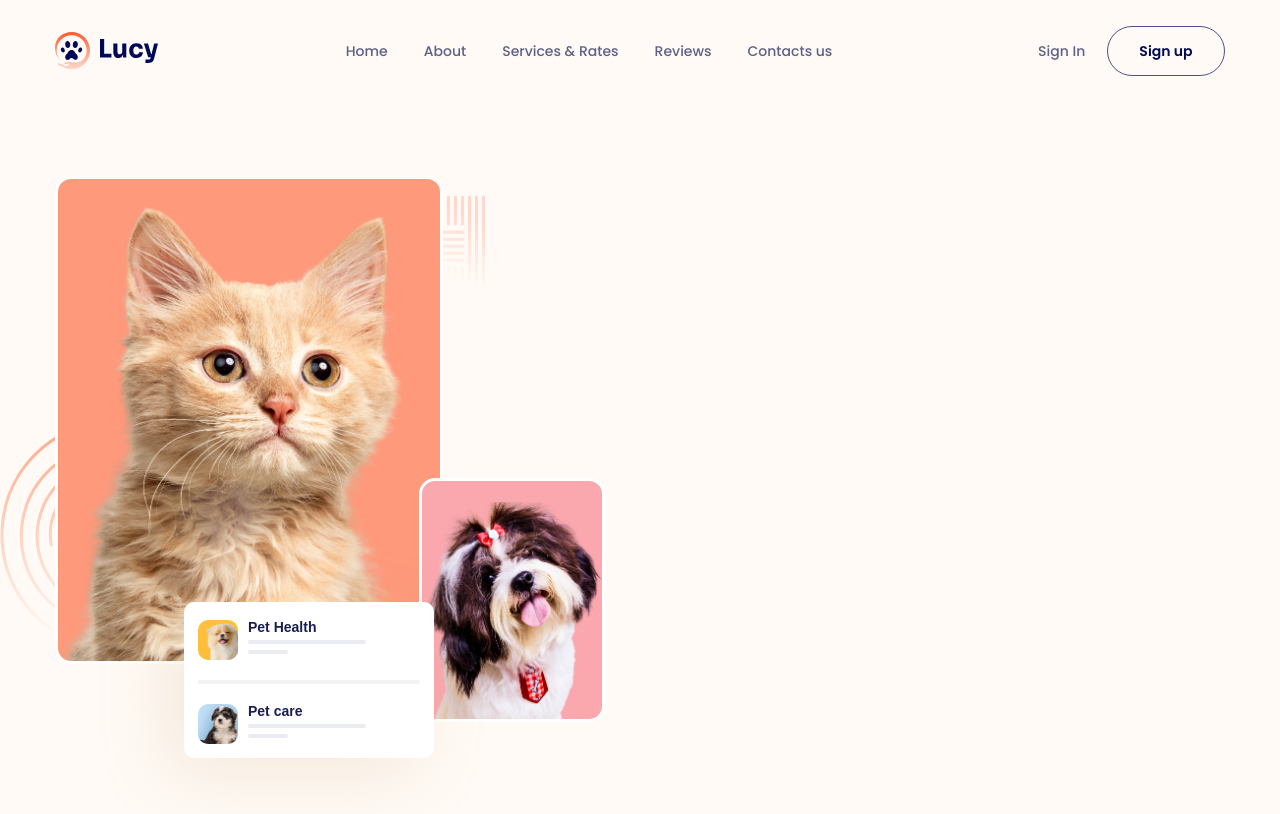
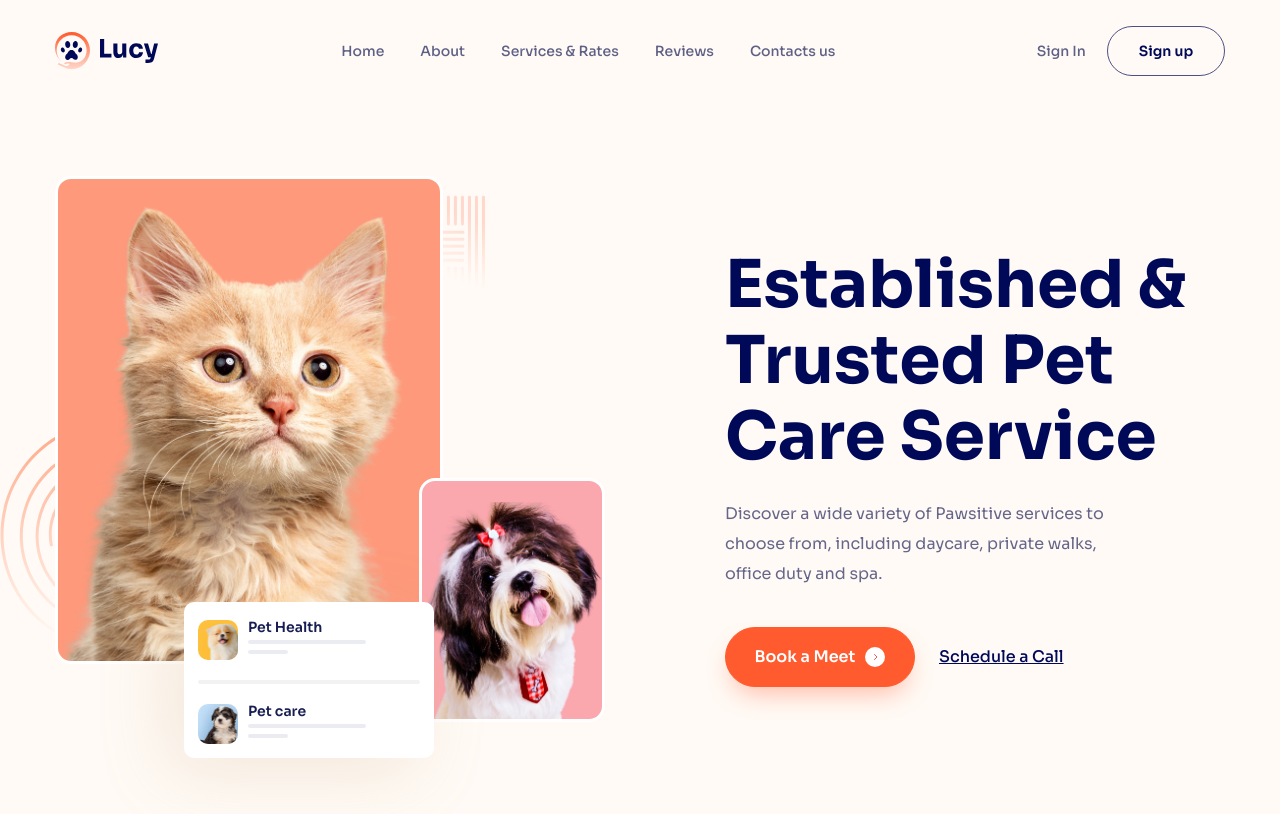
Before and after one commit to CherinTon/Lucy-Web, a plain HTML site: page index.html in a window 1280 px wide. Shown: the top 814 px of the page. Drawn offline with Linux system fonts and the light colour scheme.

Commit message:
hero__content

```diff
--- a/assets/css/style.css
+++ b/assets/css/style.css
@@ -6,12 +6,27 @@ html {
     scroll-behavior: smooth;
 }
 body {
-    font-family: "Poppins", sans-serif;
+    font-family: "Sora", "Poppins", sans-serif;
     font-weight: 400;
     font-style: normal;
     font-size: 1.4rem;
     background: #fffaf5;
 }
+/* Customize Scrollbar Web */
+::-webkit-scrollbar {
+    width: 10px;
+}
+::-webkit-scrollbar-track {
+    box-shadow: inset 0 0 12px rgb(184, 184, 184);
+    border-radius: 10px;
+}
+
+::-webkit-scrollbar-thumb {
+    background-image: linear-gradient(180deg, #d0368a 0%, #708ad4 99%);
+    border-radius: 10px;
+}
+/* End  Scrollbar*/
+
 /* Common */
 a {
     text-decoration: none;
@@ -30,11 +45,17 @@ button {
     margin: 0 auto;
 }
 
+:root {
+    --primary-btn-color: #ff5b2e;
+    --heading-color: #000958;
+    --text-color: #656689;
+}
 /* Button */
 .btn {
     --height: 56px;
 
     display: inline-flex;
+
     align-items: center;
     justify-content: center;
     min-width: 130px;
@@ -42,14 +63,30 @@ button {
     line-height: var(--height);
     border-radius: 99px;
     border: 1px solid rgb(0, 9, 88, 0.7);
-    color: #000958;
+    color: var(--heading-color);
     text-align: center;
     font-weight: 600;
     transition: 0.3s;
 }
 .btn:hover {
+    /* opacity: 0.8; */
+    /* color: #fff;
+    background: #000958; */
+}
+.btn--primary {
     color: #fff;
-    background: #000958;
+    background: var(--primary-btn-color);
+    border-color: var(--primary-btn-color);
+}
+.btn__icon {
+    display: flex;
+    align-items: center;
+    justify-content: center;
+    background: #fff;
+    border-radius: 50%;
+    margin-left: 10px;
+    width: 20px;
+    height: 20px;
 }
 /* Header */
 .header {
@@ -82,7 +119,7 @@ button {
 }
 .header-action__link:hover,
 .navbar__link:hover {
-    color: #000958;
+    color: var(--heading-color);
     text-shadow: 1px 0 0 currentColor;
 }
 .header-action__btn {
@@ -97,6 +134,7 @@ button {
     display: flex;
     align-items: center;
     justify-content: space-between;
+    column-gap: 120px;
 }
 .hero__img-wrap {
     position: relative;
@@ -175,7 +213,7 @@ button {
     height: 4px;
     border-radius: 10px;
     opacity: 0.08;
-    background: #000958;
+    background: var(--heading-color);
 }
 .hero-list-item__separate {
     margin: 20px 0;
@@ -185,3 +223,37 @@ button {
 .hero-list-item:nth-child(3) .hero-list-item__thumb {
     background: #c6e2fa;
 }
+.hero__heading {
+    color: var(--heading-color);
+    font-size: 6.6rem;
+    font-weight: 800;
+    line-height: 1.15;
+}
+.hero-desc {
+    width: 390px;
+    margin-top: 24px;
+    color: var(--text-color);
+    font-size: 1.6rem;
+    line-height: 1.88;
+}
+.hero_row {
+    display: flex;
+    align-items: center;
+    margin-top: 38px;
+}
+.hero__cta-btn {
+    --height: 60px;
+    font-size: 1.6rem;
+
+    min-width: 190px;
+    box-shadow: 0px 13px 26px -8px rgba(255, 91, 46, 0.42);
+}
+.hero__cta-link {
+    margin-left: 24px;
+    color: var(--heading-color);
+    text-align: center;
+    font-size: 1.6rem;
+    font-weight: 500;
+    line-height: 1;
+    text-decoration: underline;
+}
--- a/index.html
+++ b/index.html
@@ -91,7 +91,7 @@
         <link rel="preconnect" href="https://fonts.googleapis.com" />
         <link rel="preconnect" href="https://fonts.gstatic.com" crossorigin />
         <link
-            href="https://fonts.googleapis.com/css2?family=Poppins:wght@400;500;600;700;800&display=swap"
+            href="https://fonts.googleapis.com/css2?family=Poppins:wght@400;500;600;700&family=Sora:wght@400..700&display=swap"
             rel="stylesheet"
         />
     </head>
@@ -214,7 +214,43 @@
                             </div>
                         </div>
                     </div>
-                    <div class="hero__content"></div>
+
+                    <!-- hero__content -->
+                    <div class="hero__content">
+                        <h1 class="hero__heading">
+                            Established & Trusted Pet Care Service
+                        </h1>
+
+                        <p class="hero-desc">
+                            Discover a wide variety of Pawsitive services to
+                            choose from, including daycare, private walks,
+                            office duty and spa.
+                        </p>
+                        <div class="hero_row">
+                            <a href="#!" class="btn btn--primary hero__cta-btn">
+                                Book a Meet
+                                <span class="btn__icon">
+                                    <svg
+                                        width="5"
+                                        height="6"
+                                        viewBox="0 0 5 6"
+                                        fill="none"
+                                        xmlns="http://www.w3.org/2000/svg"
+                                    >
+                                        <path
+                                            d="M1.48584 0.5L3.98584 3L1.48584 5.5"
+                                            stroke="#FD5056"
+                                            stroke-linecap="round"
+                                            stroke-linejoin="round"
+                                        />
+                                    </svg>
+                                </span>
+                            </a>
+                            <a href="#!" class="hero__cta-link">
+                                Schedule a Call</a
+                            >
+                        </div>
+                    </div>
                 </div>
             </div>
         </section>
```
